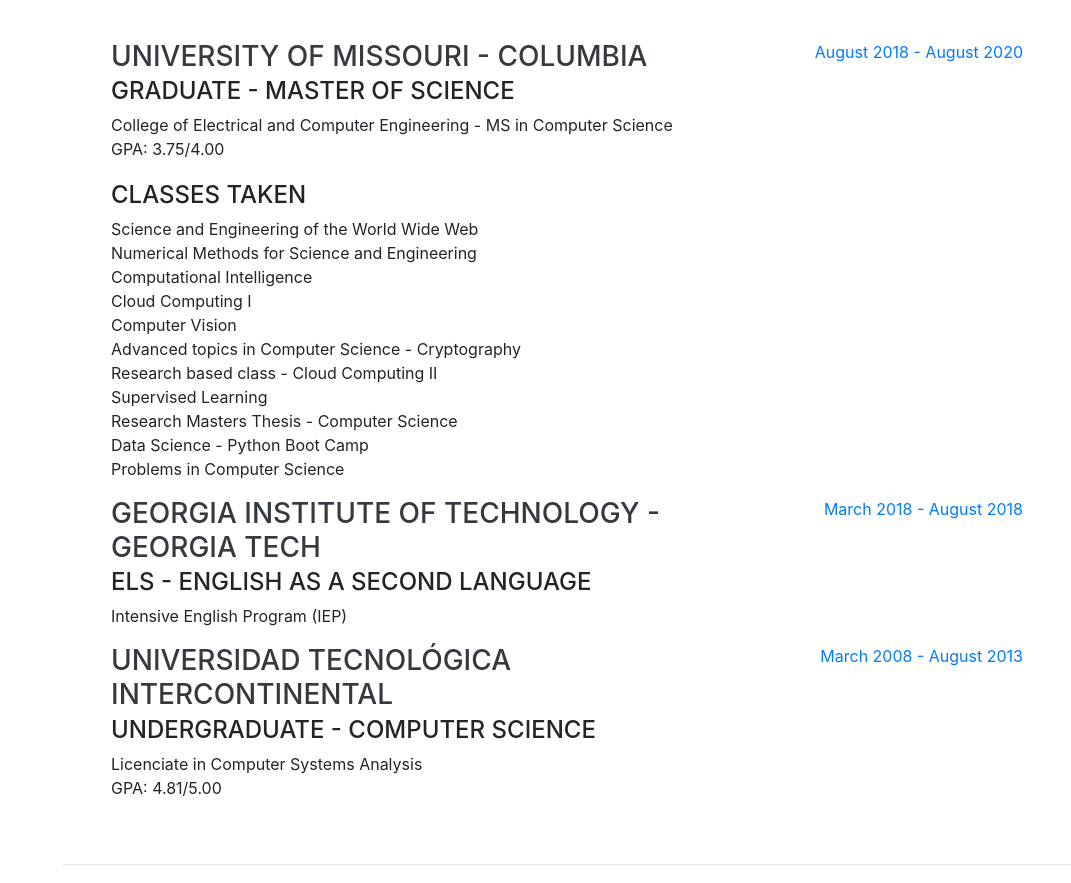
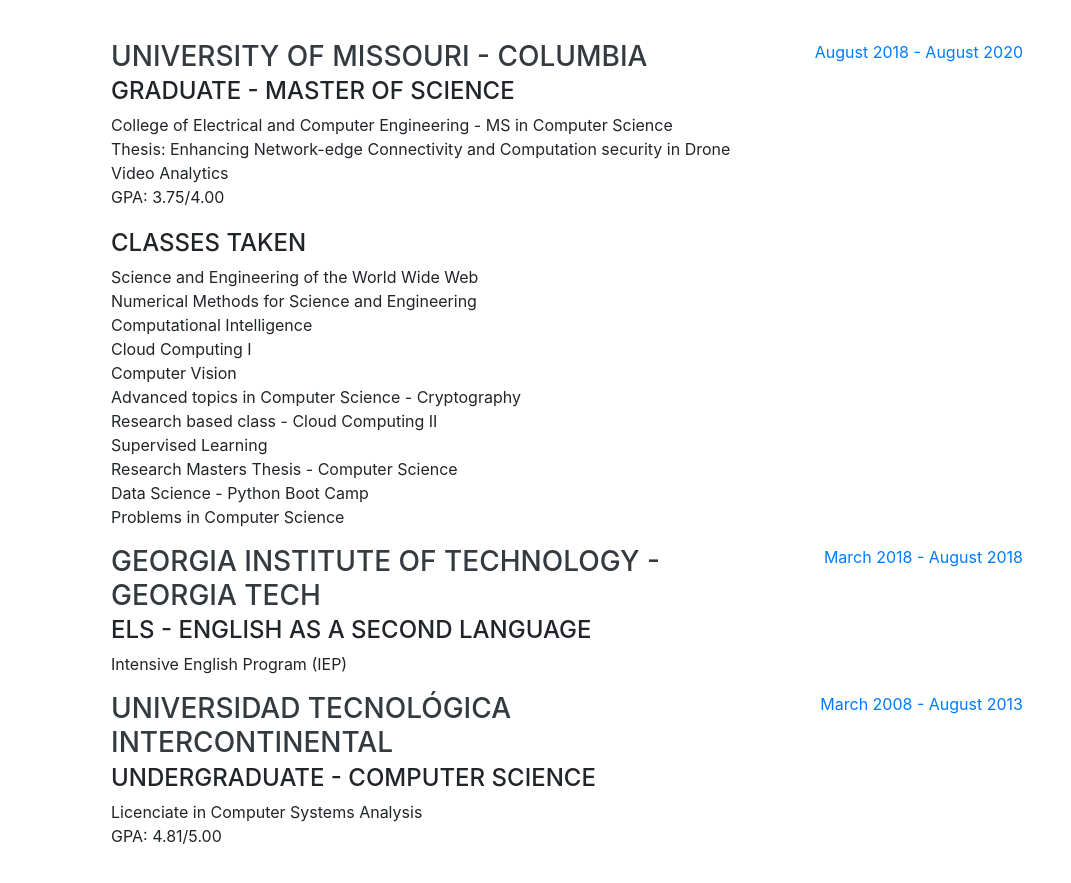
Before and after one commit to alicesquivel/mywebsite, a website with bundled scripts: page index.html in a window 1280 px wide. Shown: the part 2480-3363 px from the top of the page, without its empty margins (209-1280 px from the left). Built offline with nearby package versions, Linux system fonts and the light colour scheme; a web font is replaced by a local one.

Commit message:
Add thesis

```diff
--- a/index.html
+++ b/index.html
@@ -172,6 +172,7 @@
             <h3 class="mb-0">University of Missouri - Columbia</h3>
             <div class="subheading mb-1">Graduate - Master of Science</div>
             <div>College of Electrical and Computer Engineering - MS in Computer Science</div>
+            <div>Thesis: Enhancing Network-edge Connectivity and Computation security in Drone Video Analytics</div>
             <p>GPA: 3.75/4.00</p>
 
             </div>
```
